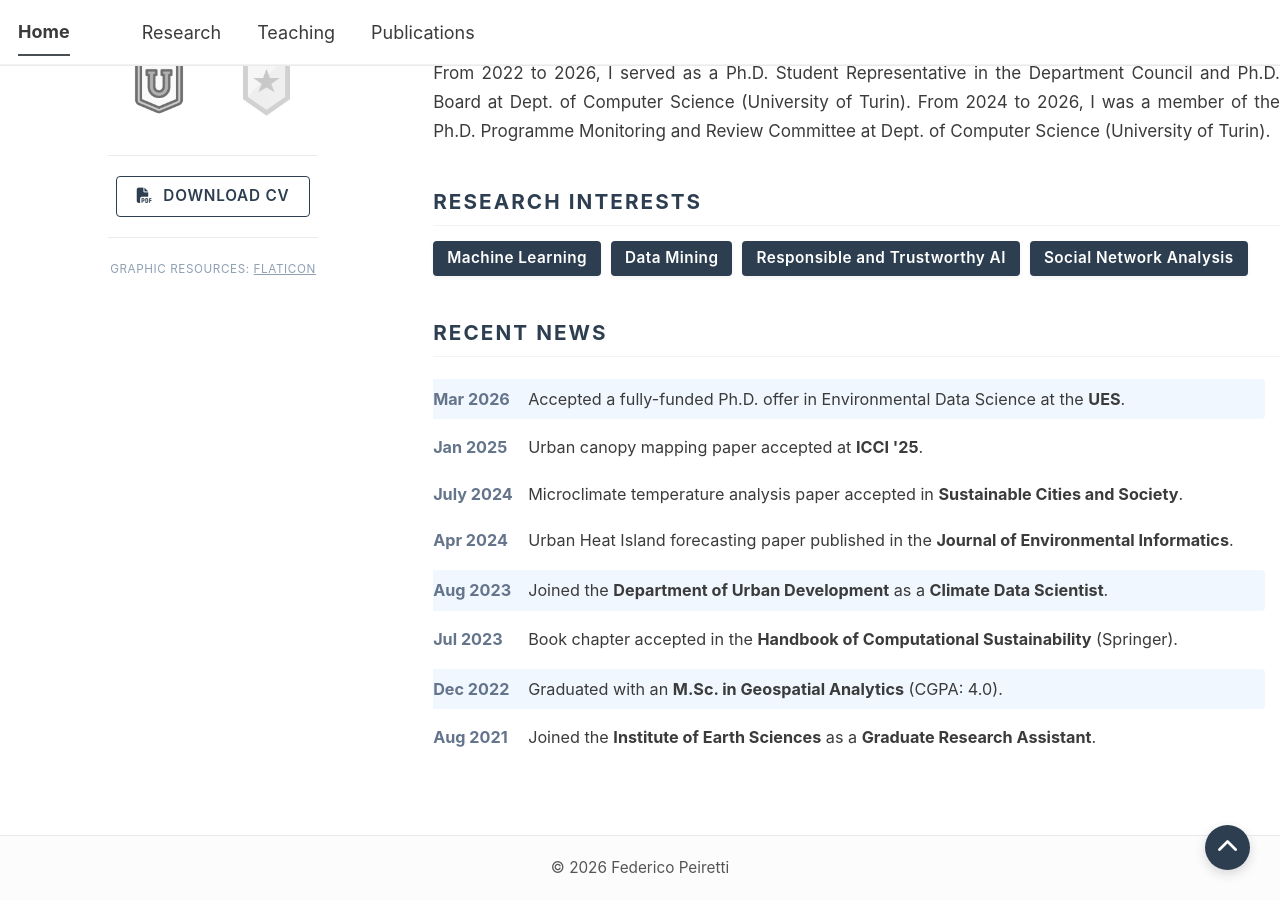
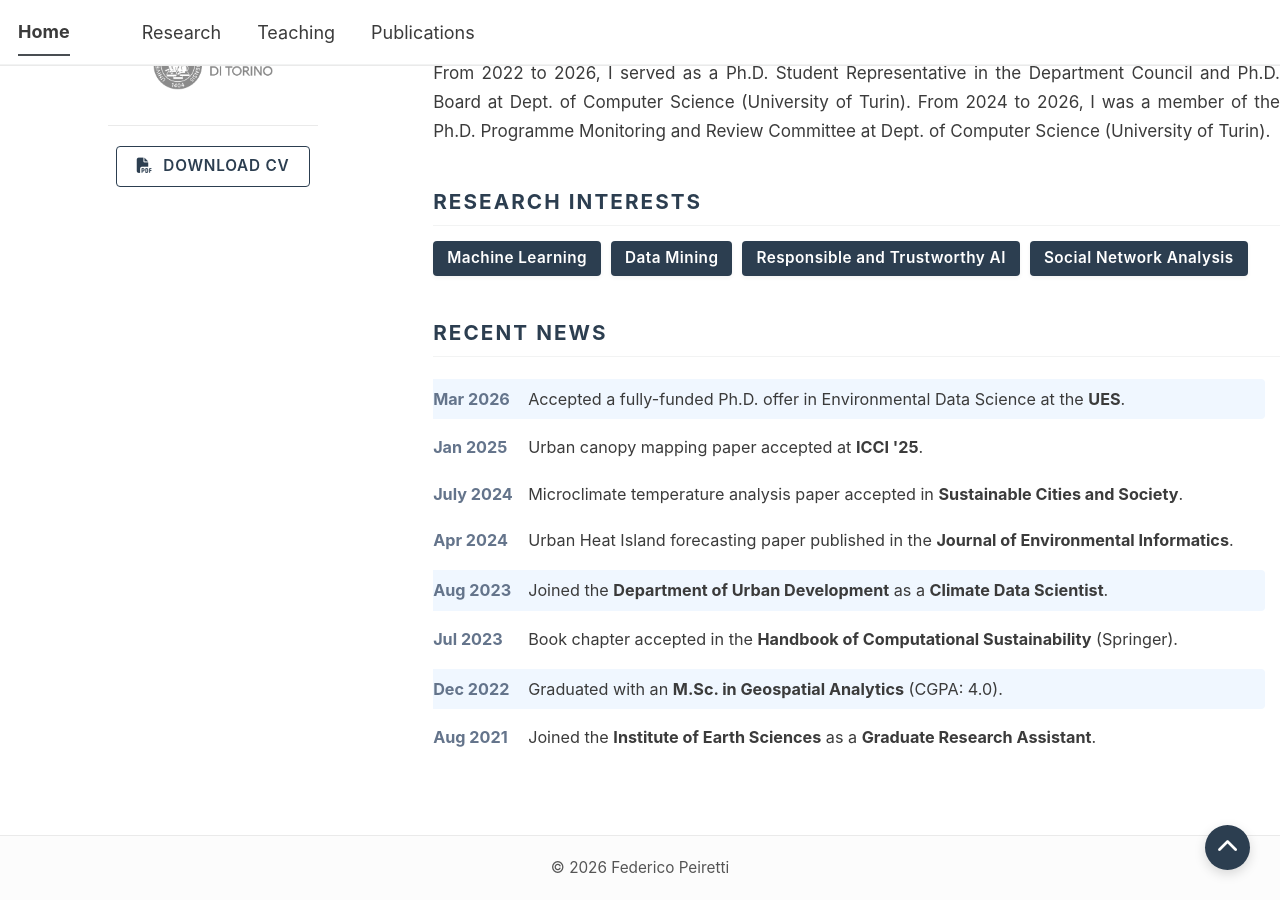
Before and after one commit to federicopeiretti/federicopeiretti.github.io, a Jekyll site: the page built from _pages/about.md, in a window 1280 px wide and 900 px high, scrolled down 521 px. Built offline with Jekyll 4.4.1, drawn with Linux system fonts in a browser that asks for light colours; a script bundle is joined from its source files by our own code; library files that are not in the unit come from our copies.

Commit message:
edit profile

```diff
--- a/_config.yml
+++ b/_config.yml
@@ -22,7 +22,7 @@ repository               : "federicopeiretti/federicopeiretti.github.io"
 #               Additional customization can be done by editing /_includes/author-profile.html
 author:
   # Biographic information
-  avatar           : "profile.png"
+  avatar           : "peiretti-profile.jpg"
   name             : "Federico Peiretti"
   description      : "PhD in Computer Science"
   pronouns         : ""
--- a/_includes/author-profile.html
+++ b/_includes/author-profile.html
@@ -178,9 +178,10 @@
   <div style="margin-bottom: 35px; padding: 0 5px;">
     <div class="sidebar-section-title">Affiliations</div>
 
-    <div class="affil-grid" style="display: grid; grid-template-columns: 1fr 1fr; gap: 20px 15px; align-items: center; justify-items: center;">
-      <img src="{{ base_path }}/images/university-placeholder.png" class="affil-logo hover-lift" alt="University of Earth Sciences" width="80" height="60" style="width: 80px; height: auto;">
-      <img src="{{ base_path }}/images/lab-placeholder.png" class="affil-logo hover-lift" alt="Climate Analytics Lab" width="80" height="60" style="width: 75px; height: auto;">
+    <div class="affil-grid" style="display: grid; grid-template-columns: 1fr; align-items: center; justify-items: center;">
+      <a href="https://informatica.unito.it" target="_blank" rel="noopener">
+        <img src="{{ base_path }}/images/unito-logo.png" class="affil-logo hover-lift" alt="University of Turin" width="120" height="90" style="width: 120px; height: auto;">
+      </a>
     </div>
   </div>
 
@@ -188,12 +189,6 @@
     <a href="{{ base_path }}/files/John_Doe_CV.pdf" target="_blank" class="cv-button">
       <i class="fas fa-file-pdf" style="margin-right: 6px;"></i> Download CV
     </a>
-  </div>
-
-  <div style="margin-top: 20px; padding-top: 15px; border-top: 1px solid #eaeaea; text-align: center;">
-    <span style="font-size: 0.65em; color: #8fa0b3; text-transform: uppercase; letter-spacing: 0.05em;">
-      Graphic Resources: <a href="https://www.flaticon.com/" target="_blank" style="color: #8fa0b3;">Flaticon</a>
-    </span>
   </div>
 
 </div>
```
Also changed, not shown: images/peiretti-profile.jpg (added), images/unito-logo.png (added).
